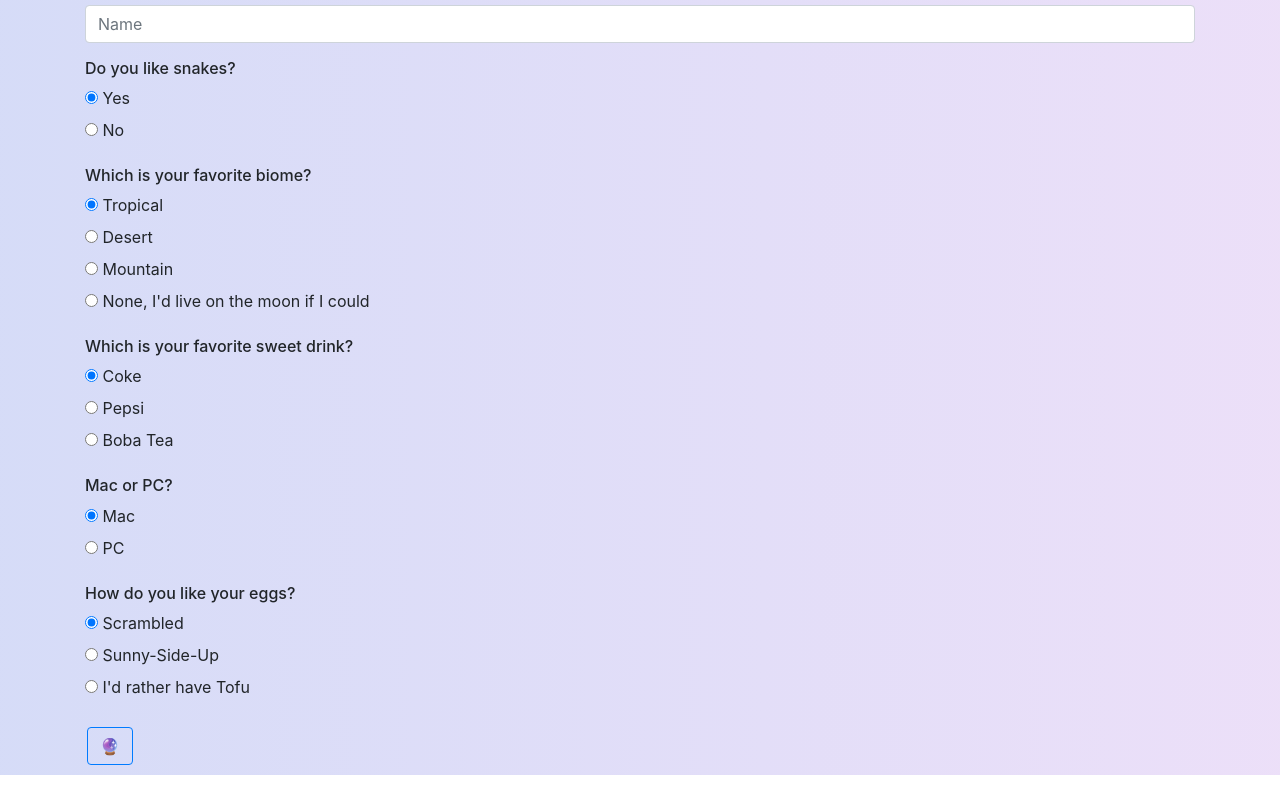
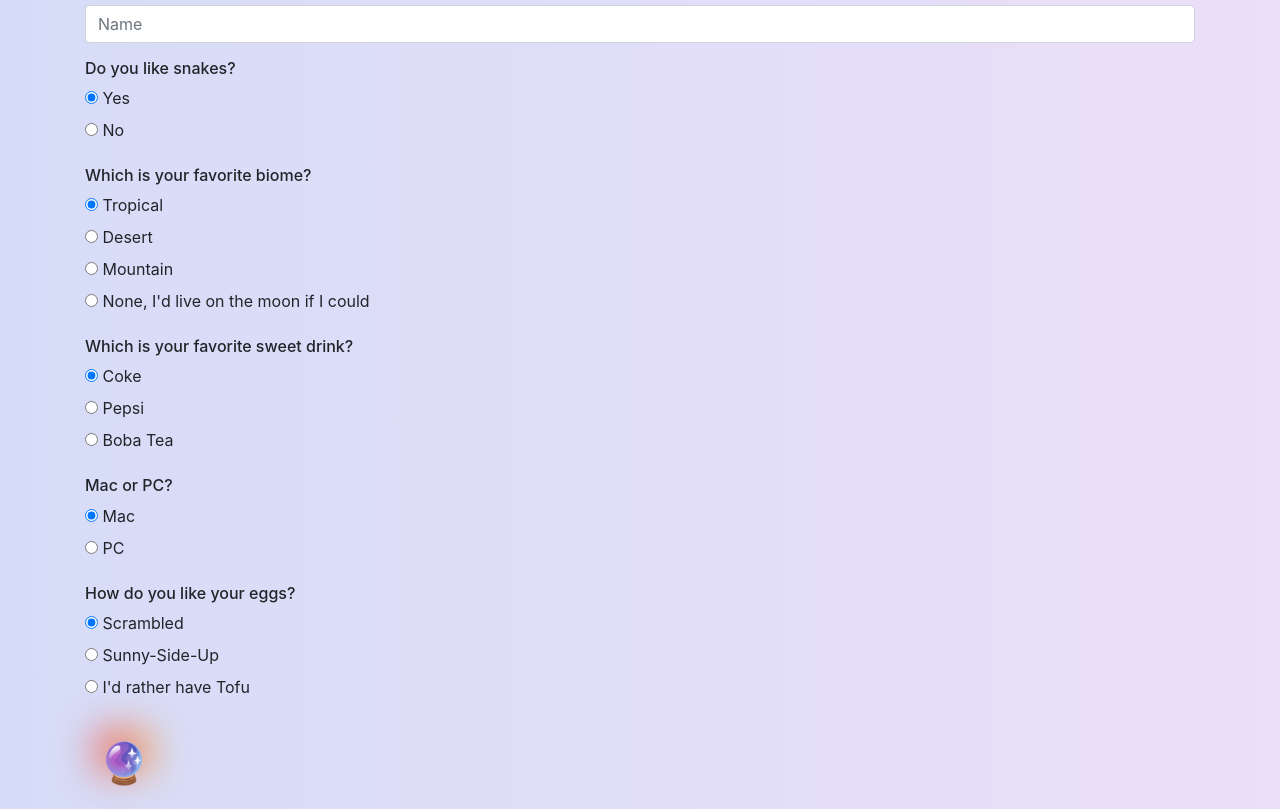
Before and after one commit to Matth5050/Programming-Language-Selector, a plain HTML site: page index.html in a window 1280 px wide. Shown: the part 88-897 px from the top of the page. Before the commit the page ends 863 px from the top, so only its background shows below. Drawn offline with Linux system fonts and the light colour scheme.

Commit message:
added box shadow to crystal ball

```diff
--- a/css/styles.css
+++ b/css/styles.css
@@ -61,5 +61,21 @@ h1, h4 {
 }
 
 .btn {
-  background-color: transparent;
+
+  border:none;
+  font-size: 40px;
+  cursor: pointer;
+  border-radius: 75%;
+  transition: .5s;
 }
+
+
+  .btn::before {
+    content: "";
+    position: absolute;
+    height: 50%;
+    width: 50%;
+    background: linear-gradient(to right, rgba(242, 44, 44, 1), rgba(240, 180, 76, 1));
+    z-index: -1;
+    filter: blur(20px);
+  }
--- a/index.html
+++ b/index.html
@@ -120,8 +120,8 @@
       </div>
     </div> <!-- End Question 5-->
     <div class="row" id="btnContainer">
-      <div class="col-auto">
-        <button type="submit" id="button" class="btn btn-primary ">🔮</button>
+      <div class="col-auto wrapper">
+        <button type="submit" id="button" class="btn">🔮</button>
       </div>
        <div id="outputContainer" class="col-auto">
         <p class="text">Hello <span class="nameOutput"></span>, our crystal ball says <span class="langOutput"></span> is right for you!</p>
```
Also changed, not shown: js/scripts.js (+1 -8 lines).
